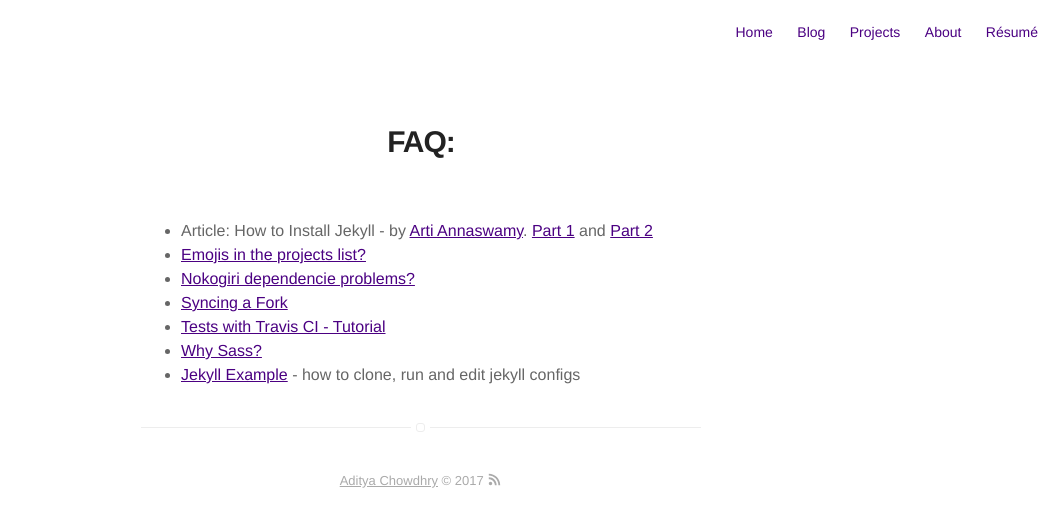
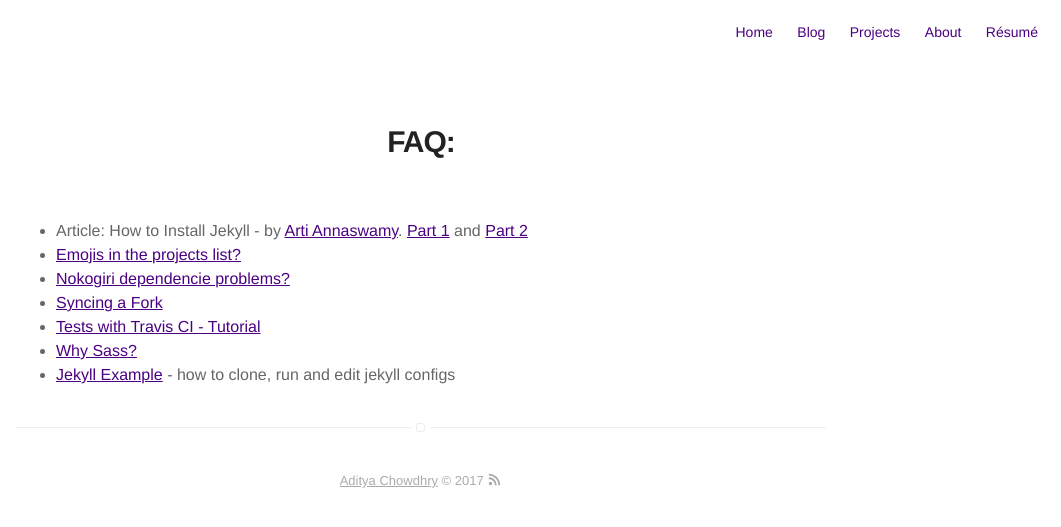
Before and after one commit to Aditya-Chowdhry/personal-website-jekyll, a Jekyll site: the page built from FAQ.md, in a window 1280 px wide. Shown: the top 527 px of the page, without its empty margins (219-1280 px from the left). Built offline with Jekyll 4.4.1, drawn with Linux system fonts in a browser that asks for light colours; our own code applies the rules of GitHub Pages for plain Markdown files.

Commit message:
change in url

```diff
--- a/_config.yml
+++ b/_config.yml
@@ -16,7 +16,7 @@ resume: true
 resume-external: true
 resume-url: https://google.com/?q=my+resume
 
-url: http://aditya-chowdhry.gihub.io
+url: http://aditya-chowdhry.gihub.io/personal-website-jekyll
 # your url: http://USERNAME.github.io
 
 permalink: /:title/
@@ -63,7 +63,7 @@ authors:
 # do you want a larger site? change the option below
 # options: [normal, large] | default: normal
 # normal = 560px / large = 810px
-width: normal
+width: large
 
 # if you don't need pagination, comment the *paginate* configs below
 # paginate: 5
```
Also changed, not shown: 10 other files.
